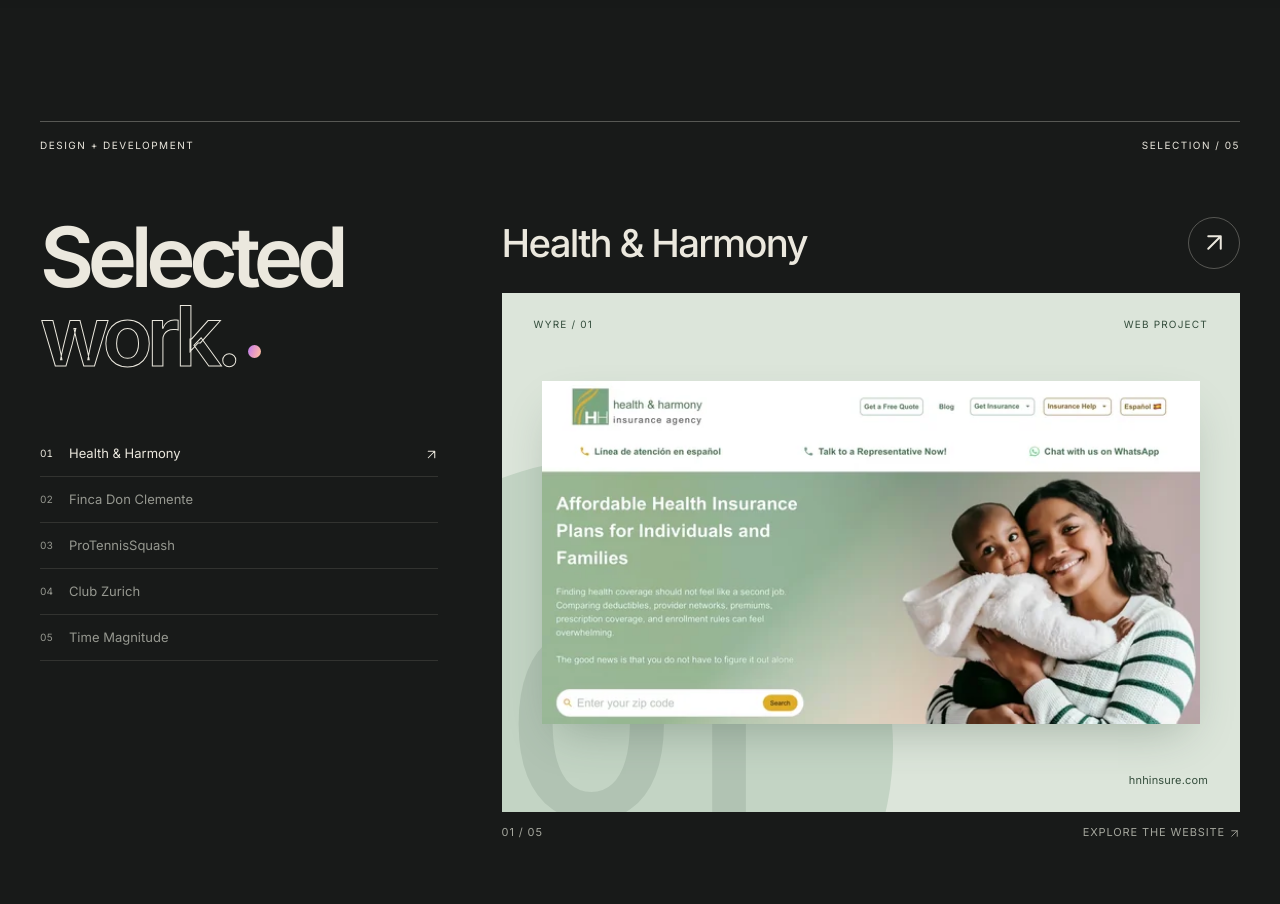
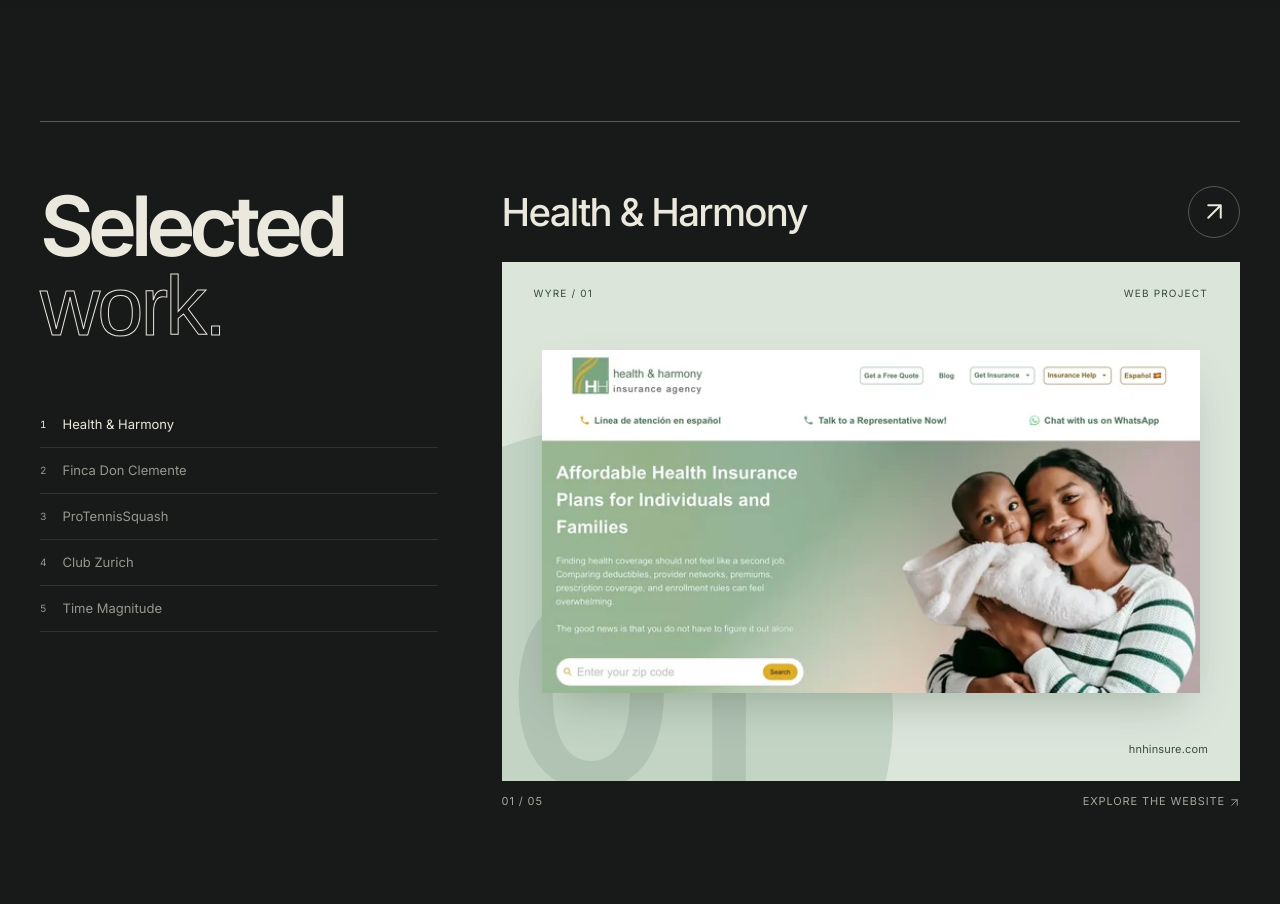
Before and after one commit to facubaratta/wyre, a React (Vite) app: page / in a window 1280 px wide. Shown: the part 2160-3064 px from the top of the page. Built offline with nearby package versions, Linux system fonts and the light colour scheme; a web font is replaced by a local one.

Commit message:
Simplify the portfolio index

```diff
--- a/src/portfolio/Portfolio.tsx
+++ b/src/portfolio/Portfolio.tsx
@@ -1,13 +1,10 @@
 import Box from '@mui/material/Box';
-import { useLanguage } from '../i18n/LanguageContext';
 import { projects } from './projects';
 import ClosingScreen from './ClosingScreen';
 import ProjectCard from './ProjectCard';
 import PortfolioIndex from './PortfolioIndex';
 
 export default function Portfolio() {
-  const { language } = useLanguage();
-
   return (
     <Box
       component="section"
@@ -24,26 +21,12 @@ export default function Portfolio() {
       }}
     >
       <Box
+        aria-hidden="true"
         sx={{
-          display: 'flex',
-          justifyContent: 'space-between',
           borderTop: '1px solid rgba(235,232,222,.3)',
-          pt: 2,
           pb: { xs: 5, md: 8 },
-          fontSize: 10,
-          letterSpacing: '.15em',
-          textTransform: 'uppercase',
         }}
-      >
-        <Box component="span">
-          {language === 'es' ? 'Diseño + desarrollo' : 'Design + development'}
-        </Box>
-        <Box component="span">
-          {language === 'es'
-            ? `Selección / ${String(projects.length).padStart(2, '0')}`
-            : `Selection / ${String(projects.length).padStart(2, '0')}`}
-        </Box>
-      </Box>
+      />
       <Box
         sx={{
           display: 'grid',
--- a/src/portfolio/PortfolioIndex.tsx
+++ b/src/portfolio/PortfolioIndex.tsx
@@ -1,5 +1,4 @@
 import Box from '@mui/material/Box';
-import LinkArrow from '../brand/LinkArrow';
 import { useEffect, useState } from 'react';
 import { useLanguage } from '../i18n/LanguageContext';
 import { projects } from './projects';
@@ -48,23 +47,16 @@ export default function PortfolioIndex() {
         {language === 'es' ? 'Trabajo' : 'Selected'} <br />
         <Box
           component="span"
-          sx={{ color: 'transparent', WebkitTextStroke: '1px #ebe8de' }}
+          sx={{
+            color: 'transparent',
+            WebkitTextStroke: '1px #ebe8de',
+            fontFamily: 'Arial, sans-serif',
+            fontWeight: 400,
+            letterSpacing: '-.035em',
+          }}
         >
           {language === 'es' ? 'real.' : 'work.'}
         </Box>
-        <Box
-          component="span"
-          aria-hidden="true"
-          sx={{
-            display: 'inline-block',
-            width: 13,
-            height: 13,
-            ml: 1.5,
-            mb: 1,
-            borderRadius: '50%',
-            background: 'var(--brand-gradient)',
-          }}
-        />
       </Box>
       <Box sx={{ display: { xs: 'none', md: 'block' }, mt: 7 }}>
         <Box
@@ -98,43 +90,18 @@ export default function PortfolioIndex() {
             >
               <Box
                 component="span"
-                sx={{ fontSize: 10, fontVariantNumeric: 'tabular-nums' }}
+                sx={{
+                  fontSize: 10,
+                  fontVariantNumeric: 'tabular-nums',
+                }}
               >
-                {String(index + 1).padStart(2, '0')}
+                {index + 1}
               </Box>
               <Box component="span" sx={{ flex: 1 }}>
                 {project.name}
               </Box>
-              <Box
-                component="span"
-                aria-hidden="true"
-                sx={{ opacity: active === index ? 1 : 0 }}
-              >
-                <LinkArrow />
-              </Box>
             </Box>
           ))}
-        </Box>
-        <Box
-          sx={{
-            mt: 5,
-            display: 'flex',
-            alignItems: 'center',
-            gap: 2,
-            color: 'text.secondary',
-            fontSize: 10,
-            letterSpacing: '.08em',
-            textTransform: 'uppercase',
-          }}
-        >
-          <Box
-            component="span"
-            sx={{
-              width: 32,
-              height: 1,
-              background: 'var(--brand-gradient)',
-            }}
-          />
         </Box>
       </Box>
     </Box>
```
Also changed, not shown: 1 other file (tests, documents, lock files or other folders).
